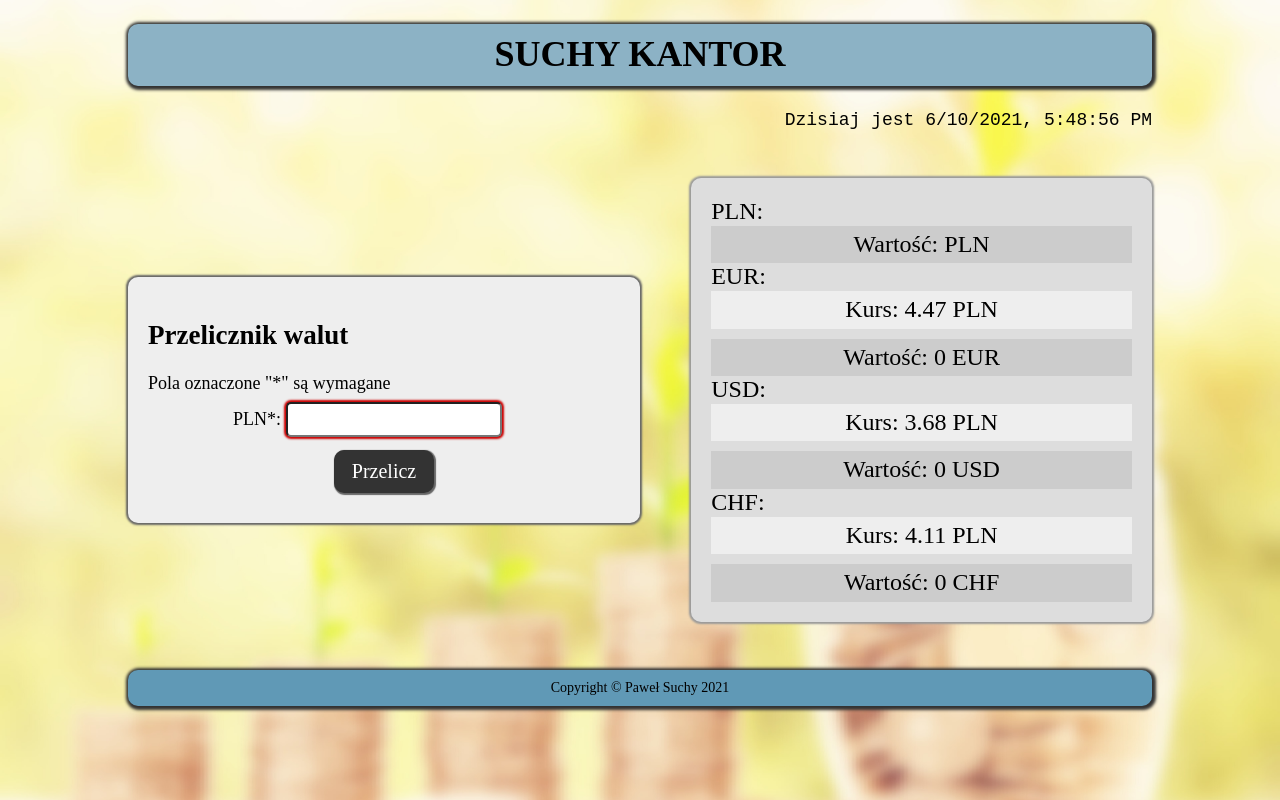
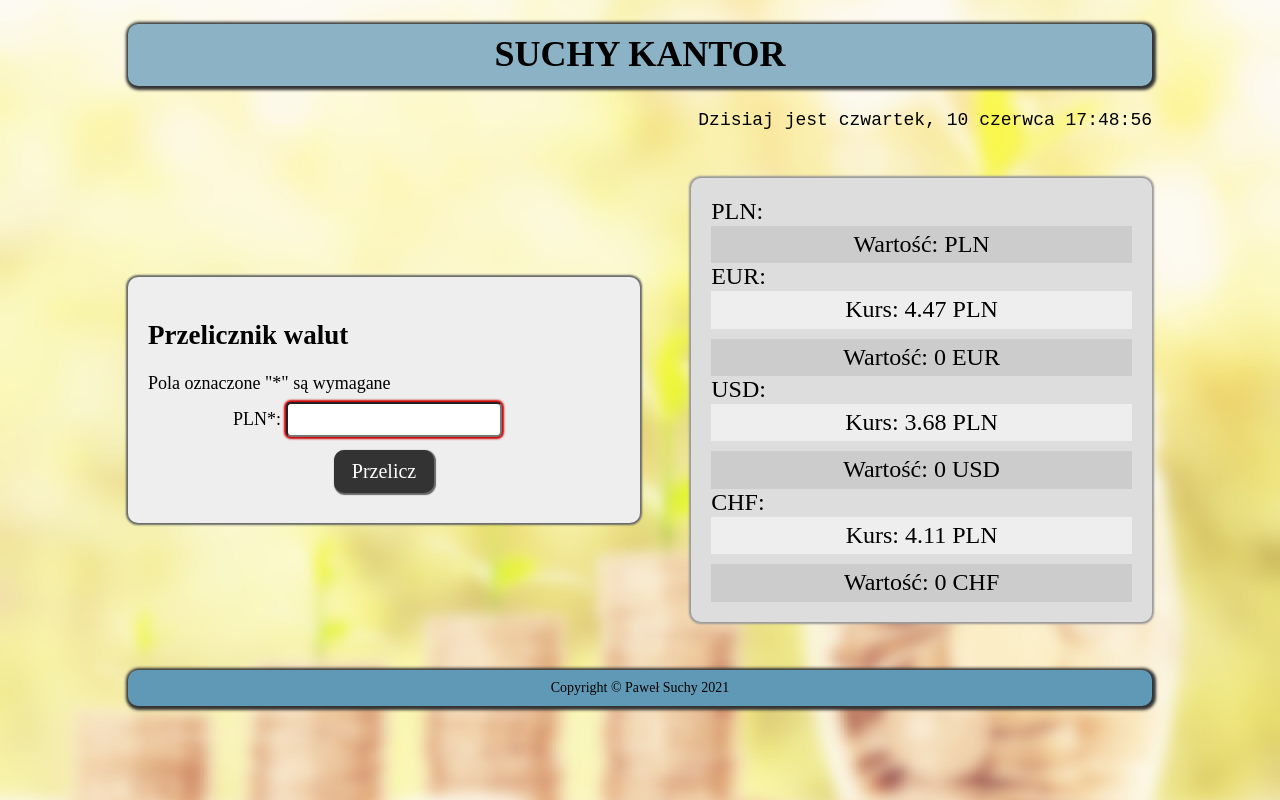
Before and after one commit to pawlo1994/currency-converter-react, a React (Create React App) app: page / in a window 1280 px wide. Built offline with nearby package versions, Linux system fonts and the light colour scheme; a web font is replaced by a local one.

Commit message:
date format edited

```diff
--- a/src/Clock/index.js
+++ b/src/Clock/index.js
@@ -6,7 +6,14 @@ const Clock = () => {
     const [clockContent, setClockContent] = useState(date.toLocaleString());
 
     useEffect(() => {
-        setClockContent(date.toLocaleString());
+        setClockContent(date.toLocaleString("pl", {
+            weekday: "long",
+            day: "numeric",
+            month: "long",
+            hour: "2-digit",
+            minute: "2-digit",
+            second: "2-digit"
+        }));
     }, [date]);
 
     setTimeout(() => {
```
